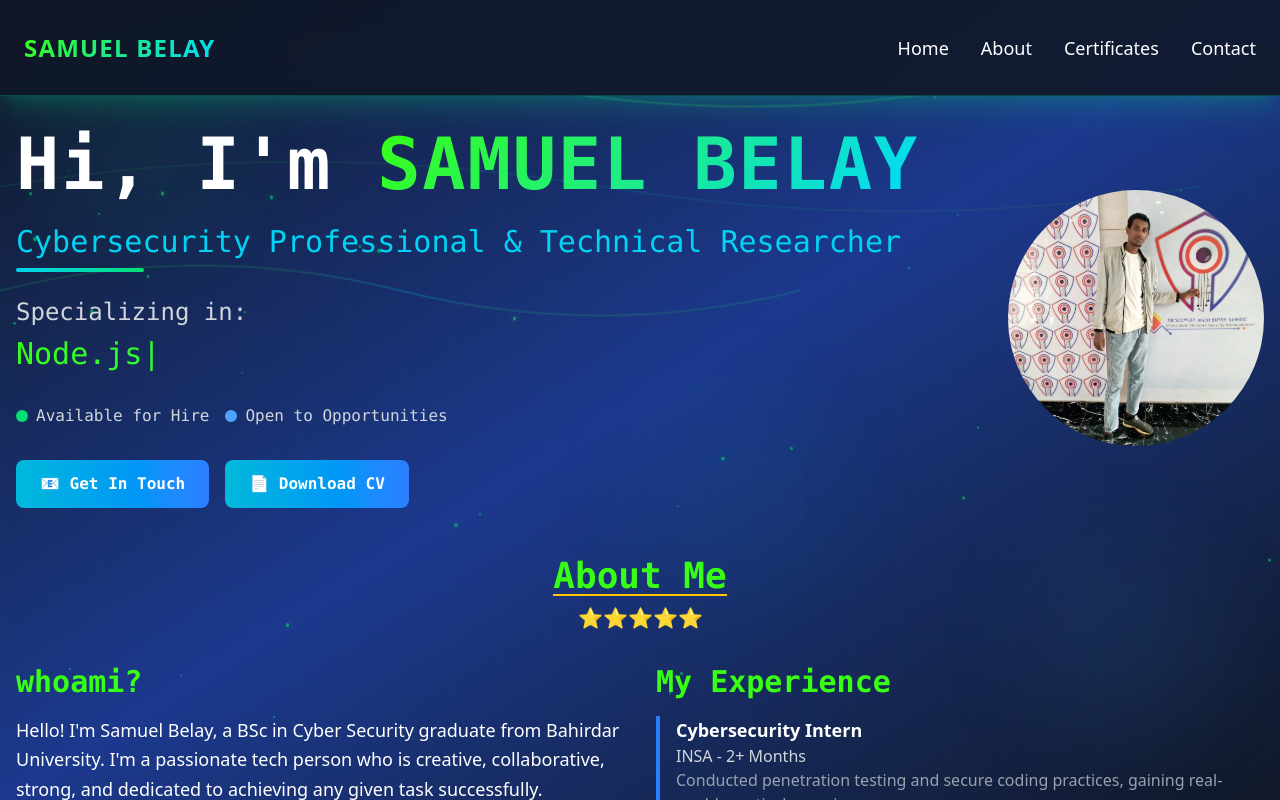
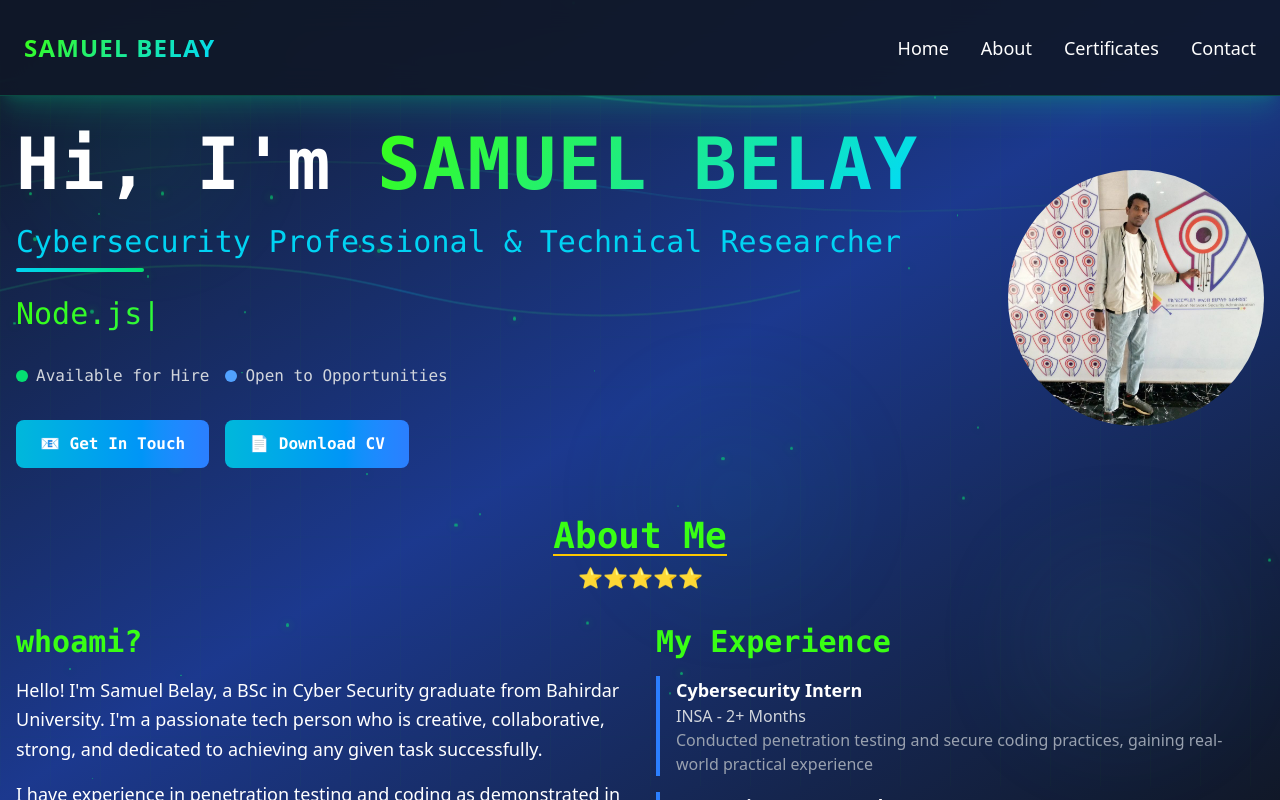
Before and after one commit to Anonimize4/mini-project-, a React (Vite) app: page / in a window 1280 px wide. Shown: the top 800 px of the page. Built offline with nearby package versions, Linux system fonts and the light colour scheme.

Commit message:
removed the text

```diff
--- a/src/components/HomeSection.tsx
+++ b/src/components/HomeSection.tsx
@@ -76,7 +76,6 @@ const HomeSection = () => {
             transition={{ duration: 0.8, delay: 0.4 }}
             className="mb-8"
           >
-            <p className="text-xl md:text-2xl text-gray-300 font-mono mb-2">Specializing in:</p>
             <p className="text-2xl md:text-3xl font-mono gradient-text">
               {currentSkill}<span className="">|</span>
             </p>
```
